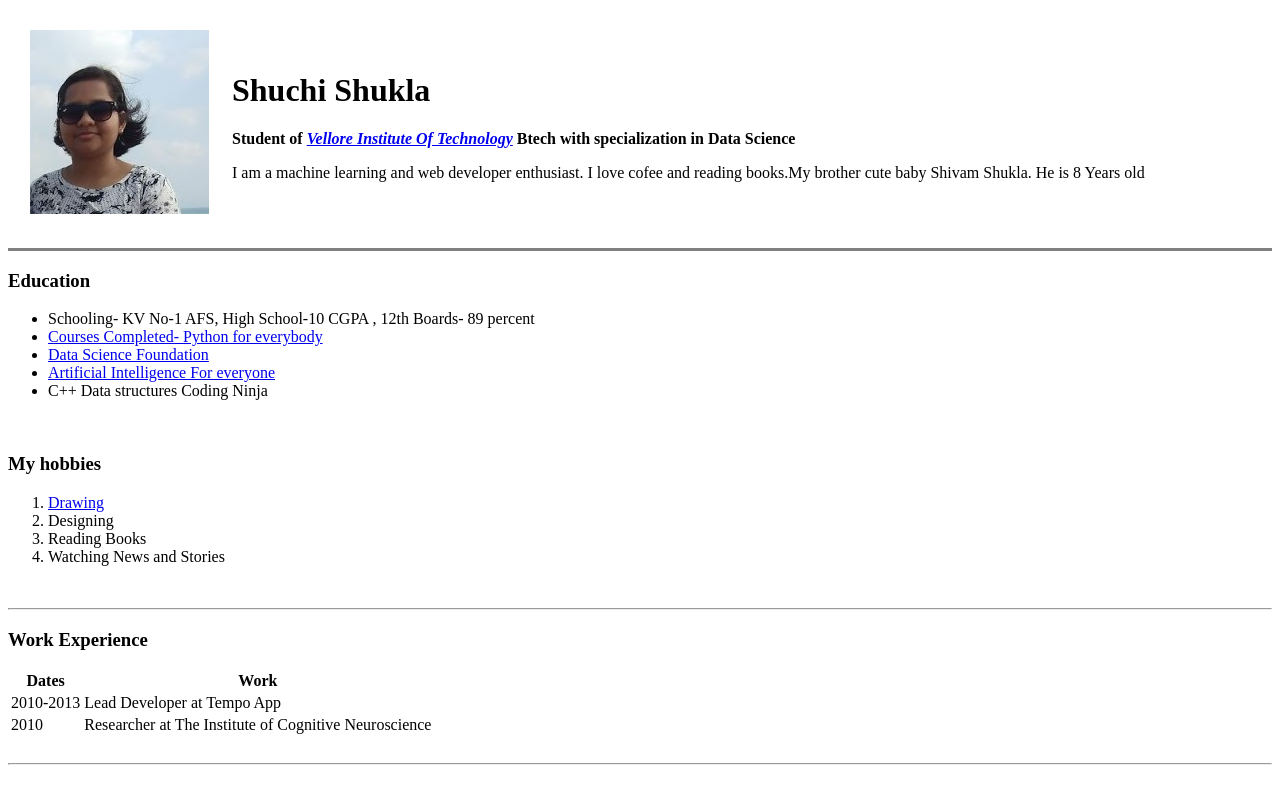
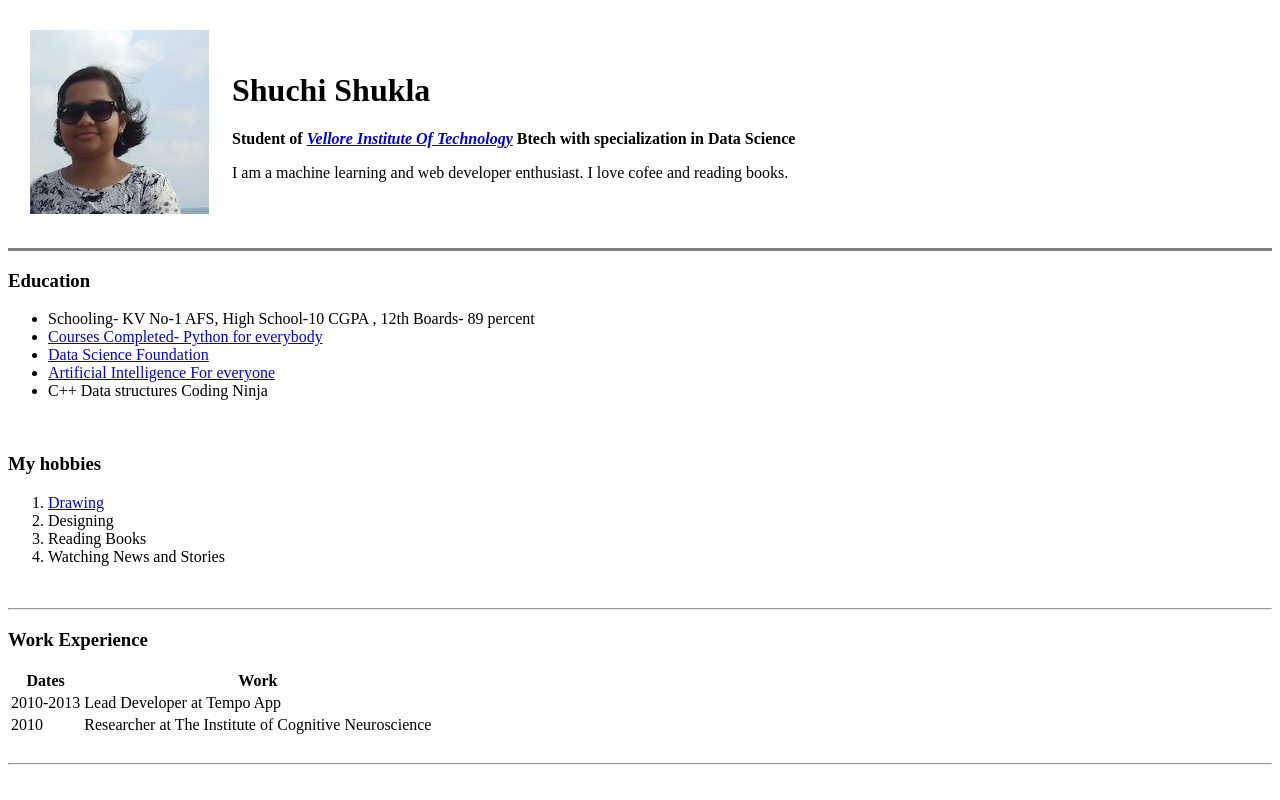
Before and after one commit to 19BDS0136/cv, a plain HTML site: page index.html in a window 1280 px wide. Shown: the top 800 px of the page. Drawn offline with Linux system fonts and the light colour scheme.

Commit message:
Update index.html

```diff
--- a/index.html
+++ b/index.html
@@ -16,7 +16,7 @@
         <p>
           <strong>Student of <em><a href="https://vit.ac.in/">Vellore Institute Of Technology</a></em> Btech with specialization in Data Science</strong>
         </p>
-        <p>I am a machine learning and web developer enthusiast. I love cofee and reading books.My brother cute baby Shivam Shukla. He is 8 Years old</p>
+        <p>I am a machine learning and web developer enthusiast. I love cofee and reading books.</p>
       </td>
     </tr>
   </table>
```
